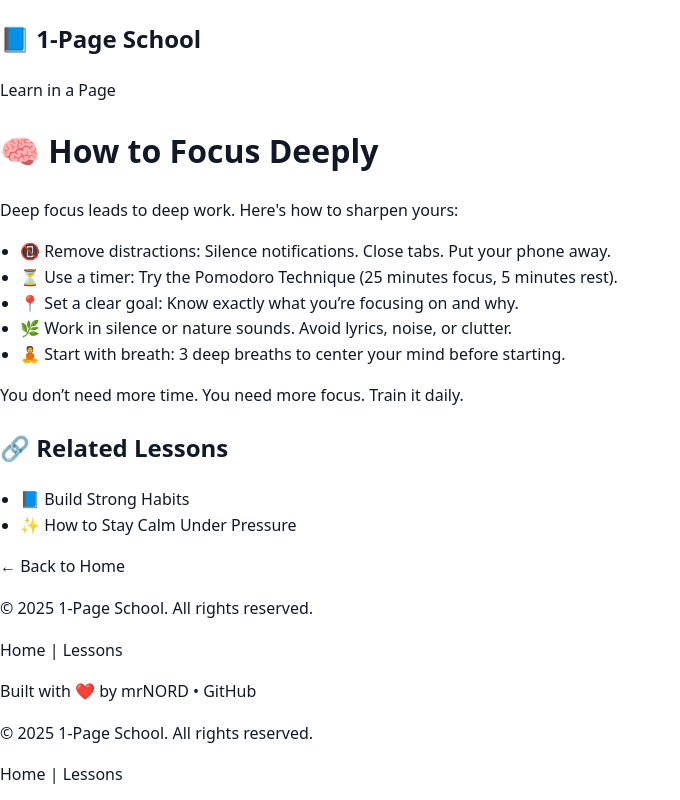
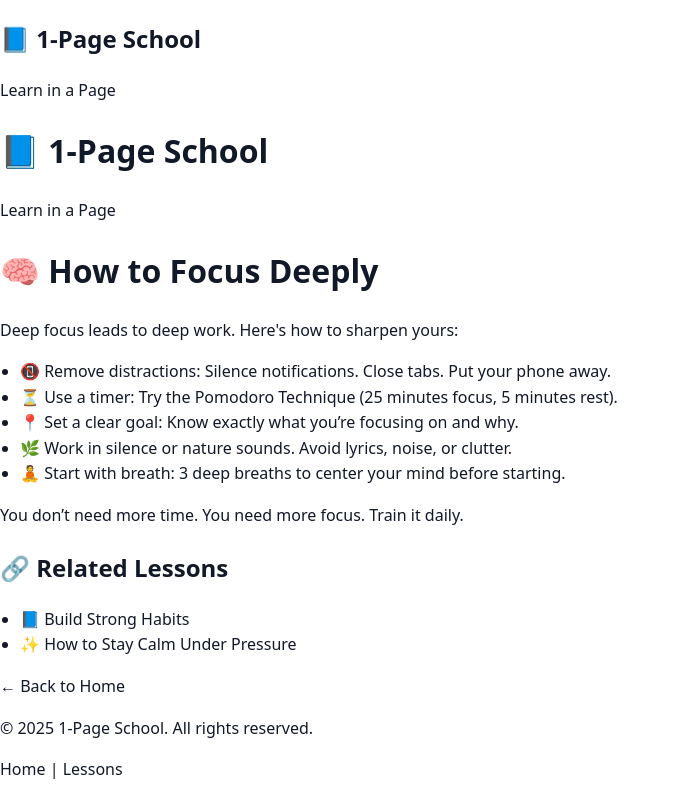
Before and after one commit to iamanvar3/1page-school, a Next.js app: page /lessons/focus in a window 1280 px wide. Shown: the top 800 px of the page, without its empty margins (0-680 px from the left). Built offline with nearby package versions, Linux system fonts and the light colour scheme.

Commit message:
Update Layout.tsx

```diff
--- a/components/Layout.tsx
+++ b/components/Layout.tsx
@@ -1,12 +1,19 @@
 // components/Layout.tsx
+import Head from 'next/head';
 import Footer from './Footer';
 
 export default function Layout({ children }: { children: React.ReactNode }) {
   return (
-    <div className="min-h-screen flex flex-col justify-between bg-white text-black">
-      <main className="flex-grow max-w-3xl w-full mx-auto px-4 py-10">
-        {children}
-      </main>
+    <div className="min-h-screen flex flex-col">
+      <Head>
+        <title>📘 1-Page School</title>
+        <meta name="description" content="Learn life-changing lessons in one page." />
+      </Head>
+      <header className="text-center py-6">
+        <h1 className="text-4xl font-bold">📘 1-Page School</h1>
+        <p className="text-gray-600 mt-2 text-lg">Learn in a Page</p>
+      </header>
+      <main className="flex-grow">{children}</main>
       <Footer />
     </div>
   );
```
